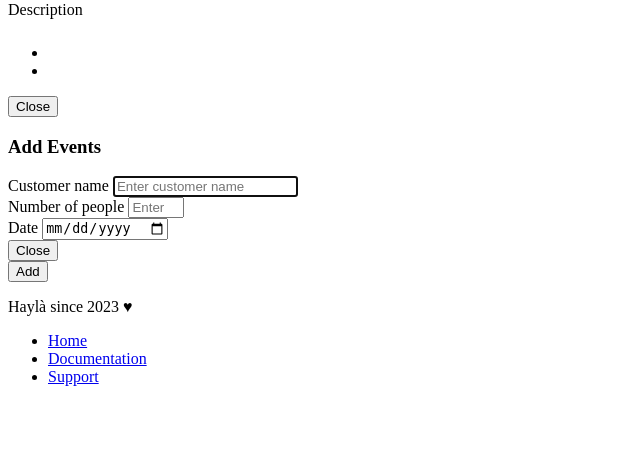
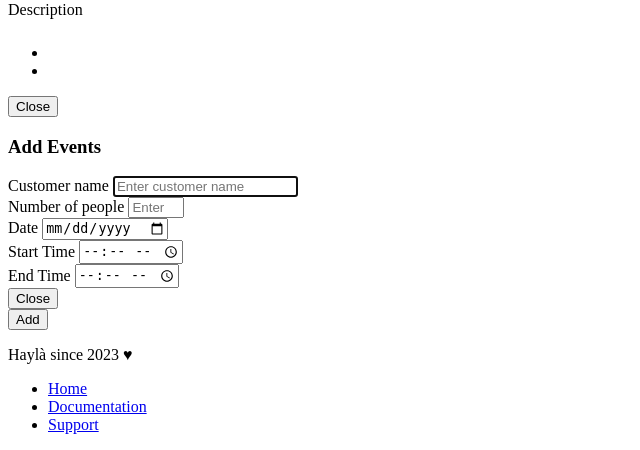
Before and after one commit to HungDaoHD/hayla_web, a Python web app: template templates/calendar/reservation.html in a window 1280 px wide. Shown: the part 704-1154 px from the top of the page, without its empty margins (0-640 px from the left). Before the commit the page ends 1090 px from the top, so only its background shows below. Run offline with Jinja, Linux system fonts and the light colour scheme; the template is opened without the code that fills it, so the values that code supplies are empty; some libraries are stand-ins or nearby versions.

Commit message:
test Start Time

```diff
--- a/templates/calendar/reservation.html
+++ b/templates/calendar/reservation.html
@@ -243,7 +243,7 @@
         <input type="date" class="form-control" name=" date" id="pc-e-date" required>
       </div>
 
-      <!-- <div class="form-group row">
+      <div class="form-group row">
         <div class="col-6">
           <label class="form-label">Start Time</label>
           <input type="time" class="form-control" name=" stime" id="pc-e-stime" required min="08:00" max="22:30" step="1800"
@@ -256,7 +256,7 @@
           <input type="time" class="form-control" name=" etime" id="pc-e-etime" required step="1800" lang="en-GB">
         </div>
 
-      </div> -->
+      </div>
 
 
       <!-- <div class="form-group">
```
